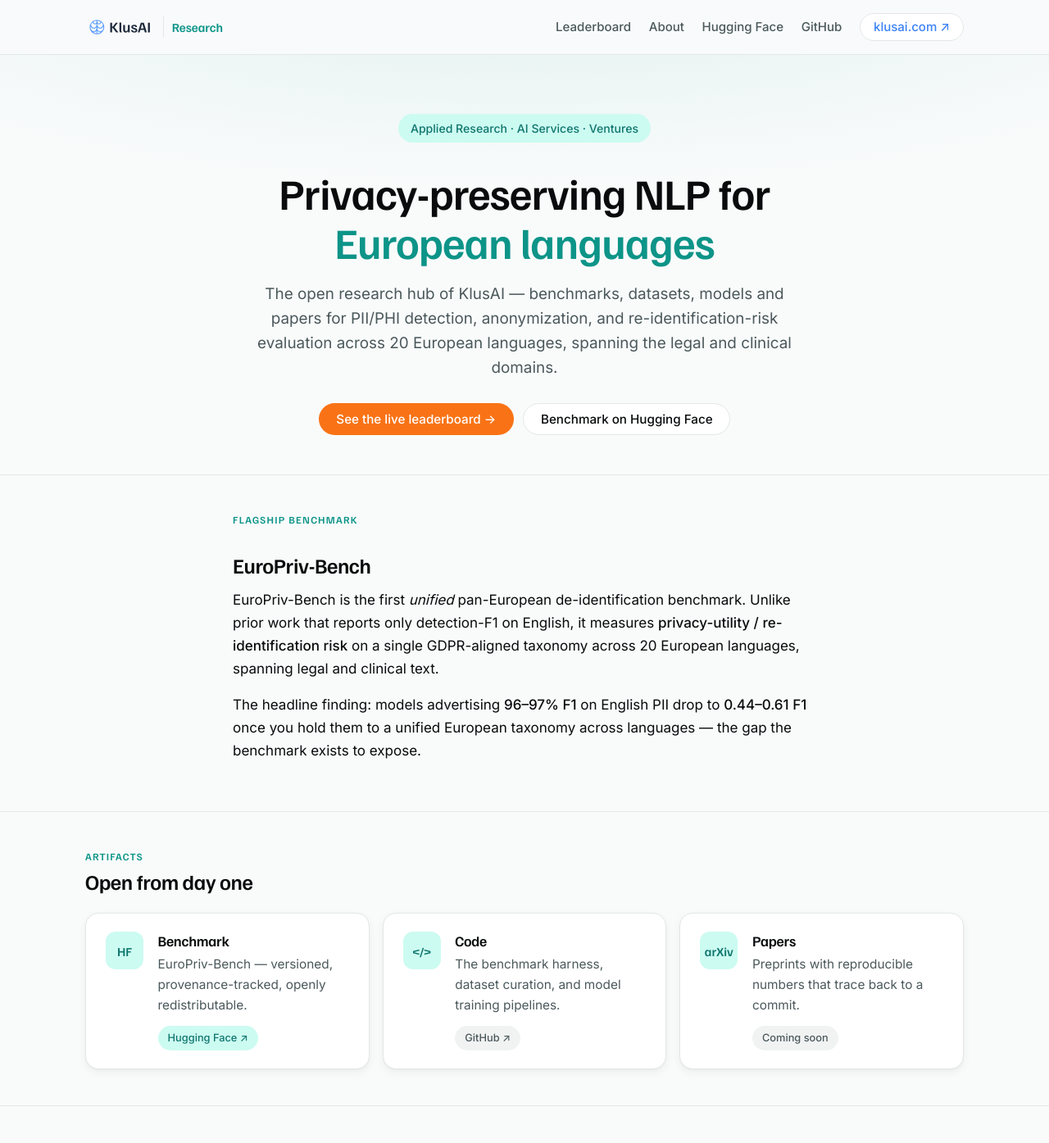
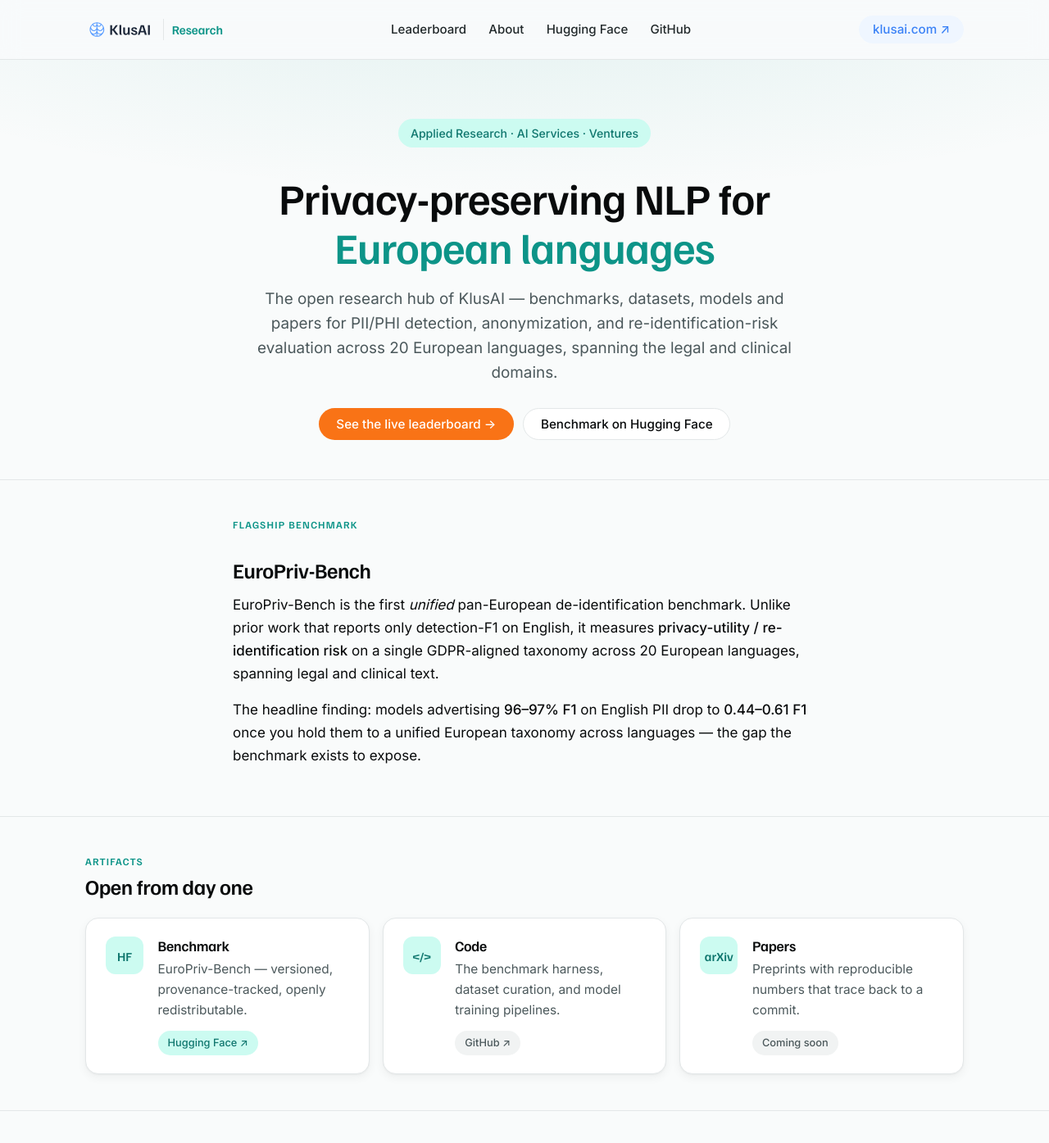
Before and after one commit to klusai/klusai-pages-research, a Jekyll site: the page built from index.md, in a window 1280 px wide and 1400 px high. Shown: the top 1395 px of the window at 82% size. Built offline with Jekyll 4.4.1, drawn with Linux system fonts in a browser that asks for light colours.

Commit message:
Match klusai.com nav: 3-zone layout, darker links, filled CTA pill
- Center nav links between logo (left) and CTA (right), like klusai.com
- Darken nav links to mist-800 (light)/mist-300 (dark) for parity
- Nav CTA becomes a light-blue filled pill (their 'Hub' button style)
- Header height 72px

Co-Authored-By: Claude Opus 4.8 <noreply@anthropic.com>

```diff
--- a/_layouts/default.html
+++ b/_layouts/default.html
@@ -21,8 +21,10 @@
         <a href="{{ '/about/' | relative_url }}">About</a>
         <a class="hide-sm" href="https://huggingface.co/klusai">Hugging&nbsp;Face</a>
         <a class="hide-sm" href="https://github.com/klusai">GitHub</a>
-        <a class="btn btn-ghost nav-cta" href="https://klusai.com">klusai.com&nbsp;↗</a>
       </nav>
+      <div class="nav-right">
+        <a class="btn nav-cta" href="https://klusai.com">klusai.com&nbsp;↗</a>
+      </div>
     </div>
   </header>
 
--- a/assets/css/brand.css
+++ b/assets/css/brand.css
@@ -74,6 +74,9 @@
   --cta-hover: var(--coral-600);
   --shadow: 0 1px 2px rgba(2, 6, 23, 0.04), 0 4px 12px rgba(2, 6, 23, 0.05);
   --header-bg: rgba(248, 250, 252, 0.8);
+  --nav-link: var(--mist-800);
+  --nav-cta-bg: var(--klusai-50);
+  --nav-cta-text: var(--klusai-600);
 }
 
 @media (prefers-color-scheme: dark) {
@@ -92,6 +95,9 @@
     --cta-hover: var(--coral-400);
     --shadow: 0 1px 2px rgba(0, 0, 0, 0.4), 0 8px 24px rgba(0, 0, 0, 0.3);
     --header-bg: rgba(2, 6, 23, 0.6);
+    --nav-link: var(--mist-300);
+    --nav-cta-bg: color-mix(in oklab, var(--klusai-500) 22%, transparent);
+    --nav-cta-text: var(--klusai-400);
   }
 }
 
@@ -143,10 +149,9 @@ hr { border: none; border-top: 1px solid var(--border); margin: 2.5rem 0; }
   border-bottom: 1px solid var(--border);
 }
 .nav-row {
-  display: flex; align-items: center; justify-content: space-between;
-  gap: 1rem; height: 66px;
+  display: flex; align-items: center; gap: 1rem; height: 72px;
 }
-.brand-lockup { display: inline-flex; align-items: center; gap: 0.1rem; }
+.brand-lockup { flex: 0 0 auto; display: inline-flex; align-items: center; gap: 0.1rem; }
 .brand-lockup:hover { text-decoration: none; }
 .brand-lockup img { height: 26px; width: auto; }
 /* qualified with img to beat `.brand-lockup img` specificity */
@@ -161,13 +166,21 @@ hr { border: none; border-top: 1px solid var(--border); margin: 2.5rem 0; }
   color: var(--accent); margin-left: 0.6rem; padding-left: 0.6rem;
   border-left: 1px solid var(--border);
 }
-.site-nav { display: flex; align-items: center; gap: 1.35rem; }
-.site-nav a { font-weight: 500; font-size: 0.94rem; color: var(--text-secondary); }
-.site-nav a:hover { color: var(--text); text-decoration: none; }
-.site-nav .nav-cta { color: var(--link); }
+.site-nav {
+  flex: 1 1 auto; display: flex; align-items: center;
+  justify-content: center; gap: 1.7rem;
+}
+.site-nav a { font-weight: 500; font-size: 0.94rem; color: var(--nav-link); }
+.site-nav a:hover { color: var(--accent); text-decoration: none; }
+.nav-right { flex: 0 0 auto; }
+.nav-cta.btn {
+  padding: 0.5rem 1rem; background: var(--nav-cta-bg);
+  color: var(--nav-cta-text); border-color: transparent;
+}
+.nav-cta.btn:hover { filter: brightness(0.97); }
 @media (max-width: 720px) {
-  .site-nav .hide-sm { display: none; }
-  .site-nav { gap: 1rem; }
+  .hide-sm { display: none; }
+  .site-nav { gap: 1.1rem; justify-content: flex-end; }
 }
 
 /* ---- Buttons (pill) ---- */
```
